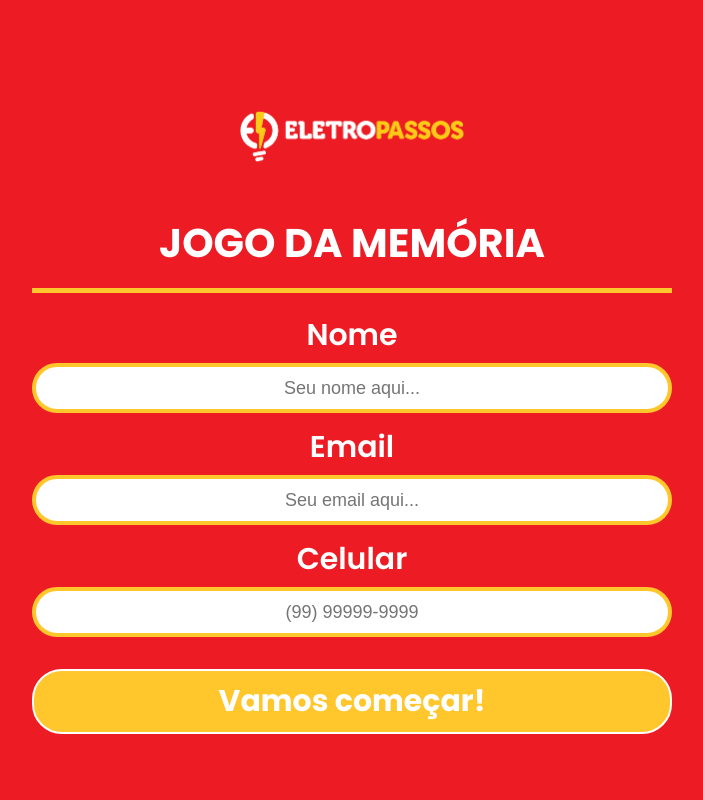
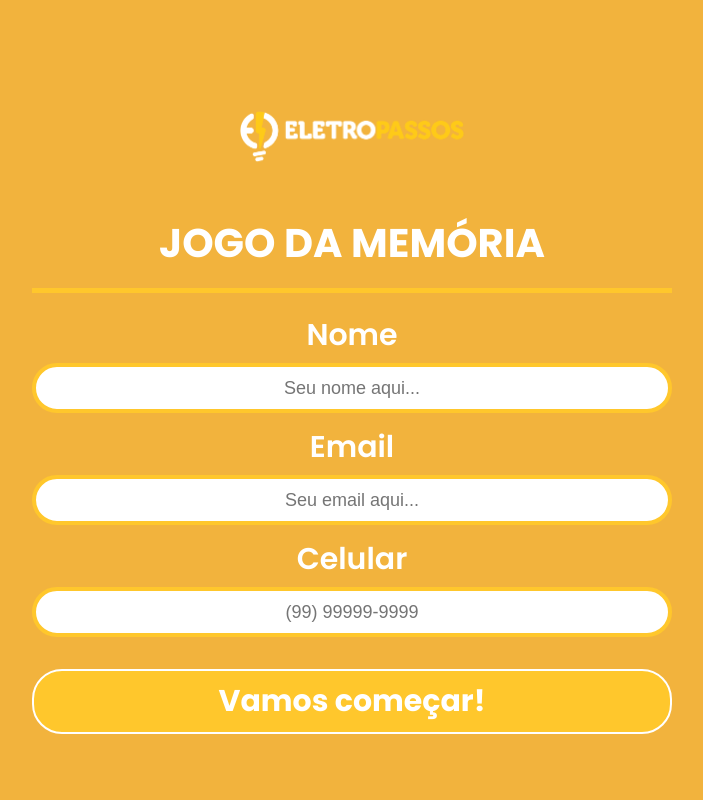
Before and after one commit to allantalles/lactowal, a React (Vite) app: page / in a window 1280 px wide. Shown: the top 800 px of the page, without its empty margins (288-991 px from the left). Built offline with nearby package versions, Linux system fonts and the light colour scheme.

Commit message:
Update index.css

```diff
--- a/src/index.css
+++ b/src/index.css
@@ -1,6 +1,6 @@
 :root {
   --color-primary: #13141f;
-  --color-secondary: yellow;
+  --color-secondary: crimson;
   --color-text-light: #ffffff;
   --color-text-dark: #000000;
 }
@@ -18,5 +18,5 @@ html {
 body {
   font-size: 1.6rem;
   font-family: Poppins;
-  background-color: #ed1c24;
+  background-color: #f2b33d;
 }
```
